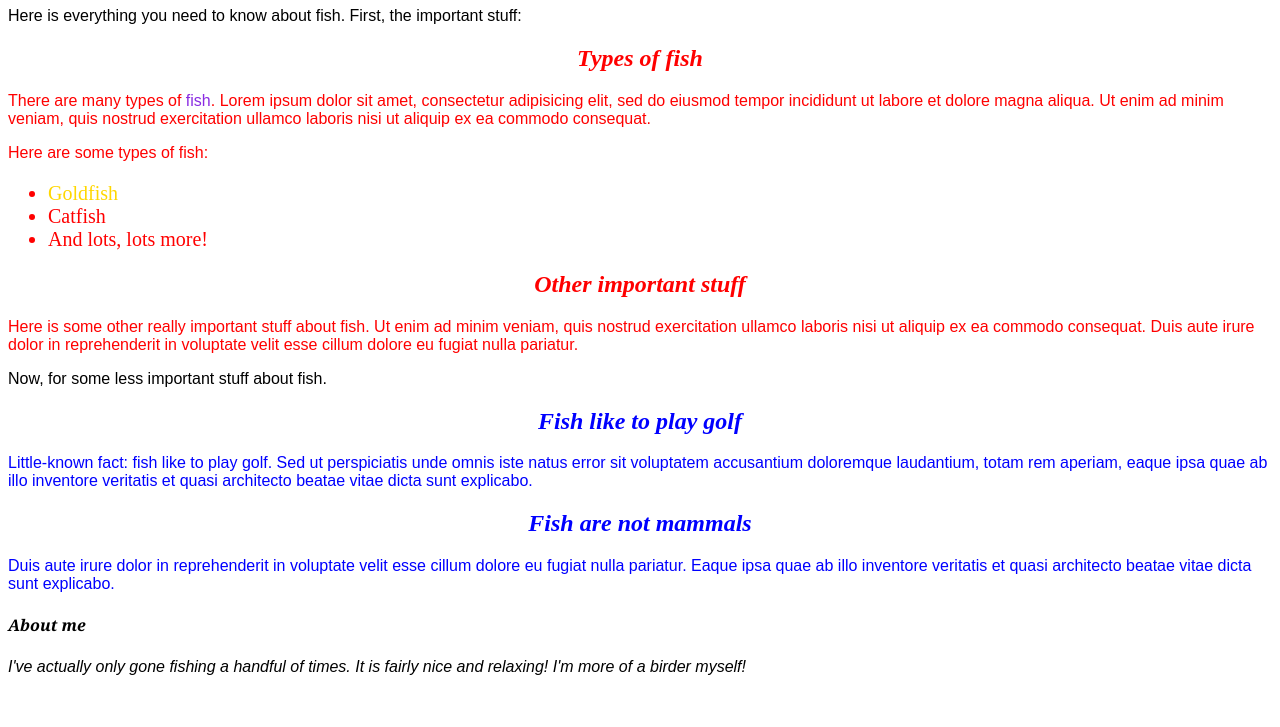
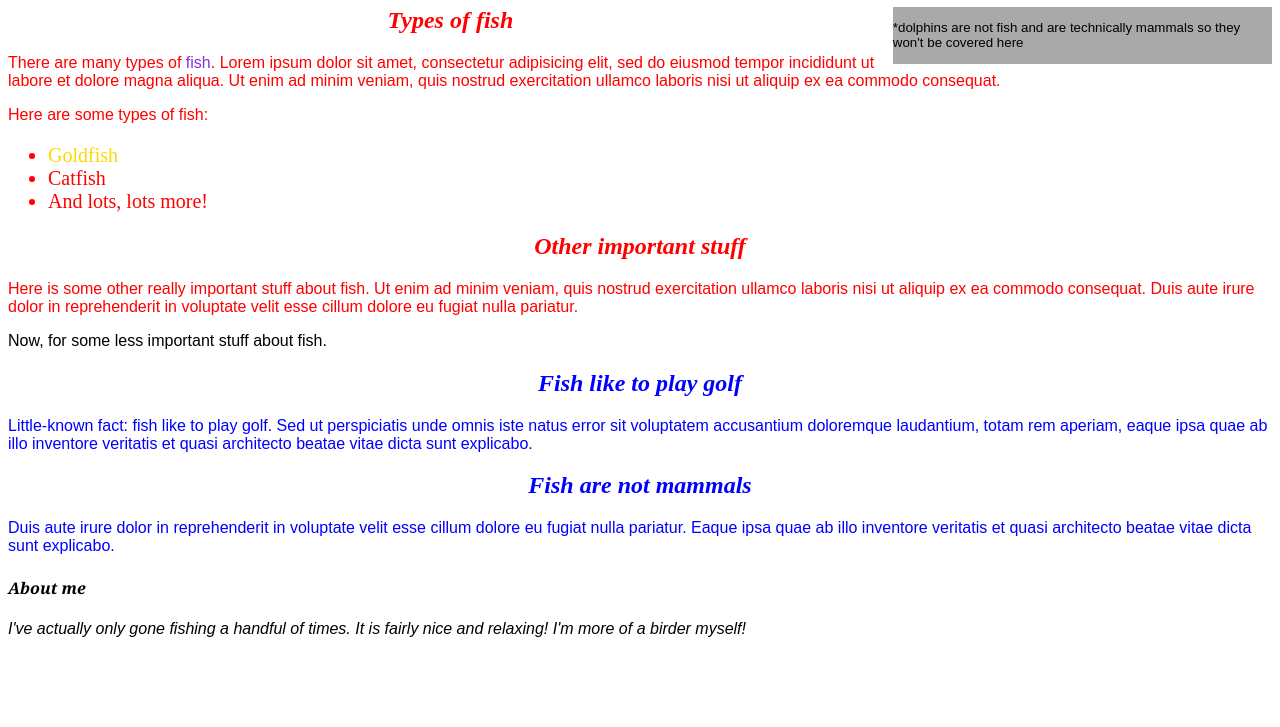
Before and after one commit to nkososik/First-Webpage, a plain HTML site: page fish.html in a window 1280 px wide. Shown: the part 73-800 px from the top of the page. Drawn offline with Linux system fonts and the light colour scheme.

Commit message:
adds a sidebar

```diff
--- a/css/styles.css
+++ b/css/styles.css
@@ -20,4 +20,9 @@ ul {
 .important {color: red;}
 .unimportant {color: blue;}
 .about {font-style: italic;
-font-family:georgia;}
+font-family:georgia;
+}
+.sidebar {width: 30%;
+float: right;
+background-color: darkgray;
+font-size: smaller;}
--- a/fish.html
+++ b/fish.html
@@ -6,7 +6,9 @@
   </head>
   <body>
     <h1>Everything about fish</h1>
-    <p>Here is everything you need to know about fish. First, the important stuff:</p>
+    <div class="sidebar">
+    <p>*dolphins are not fish and are technically mammals so they won't be covered here</p>
+    </div>
     <div class="important">
       <h2>Types of fish</h2>
       <p>There are many types of <span style="color:blueviolet">fish</span>. Lorem ipsum dolor sit amet, consectetur adipisicing elit, sed do eiusmod tempor incididunt ut labore et dolore magna aliqua. Ut enim ad minim veniam, quis nostrud exercitation ullamco laboris nisi ut aliquip ex ea commodo consequat.</p>
```
